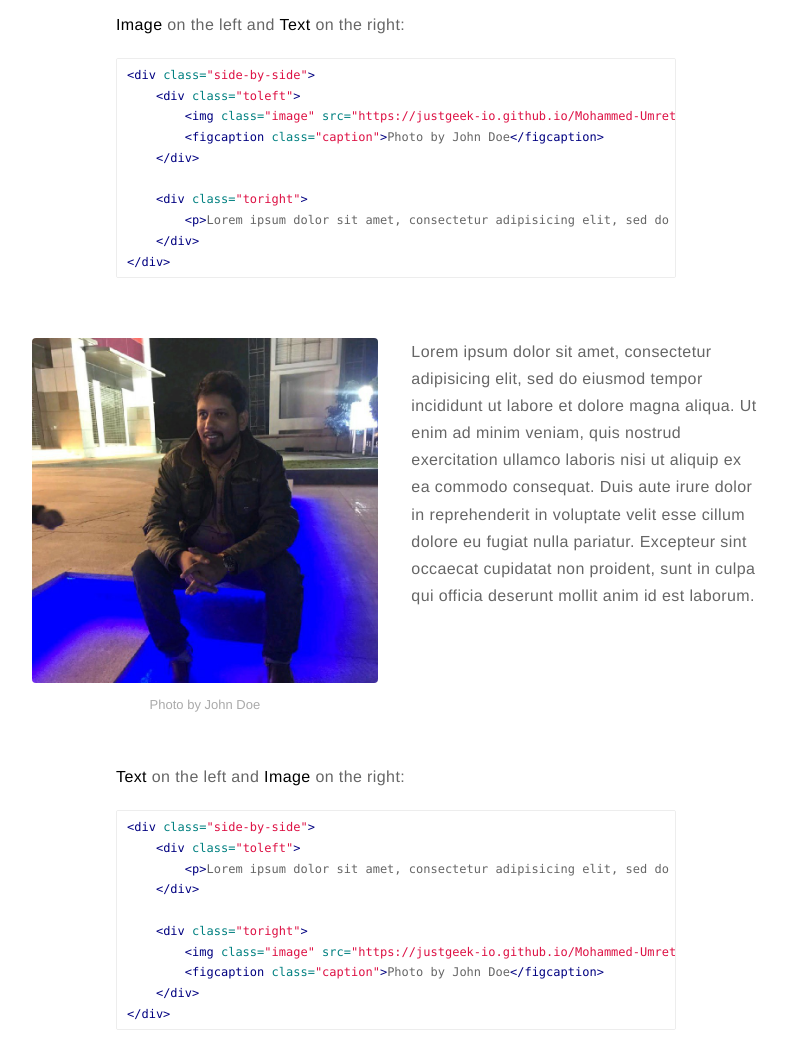
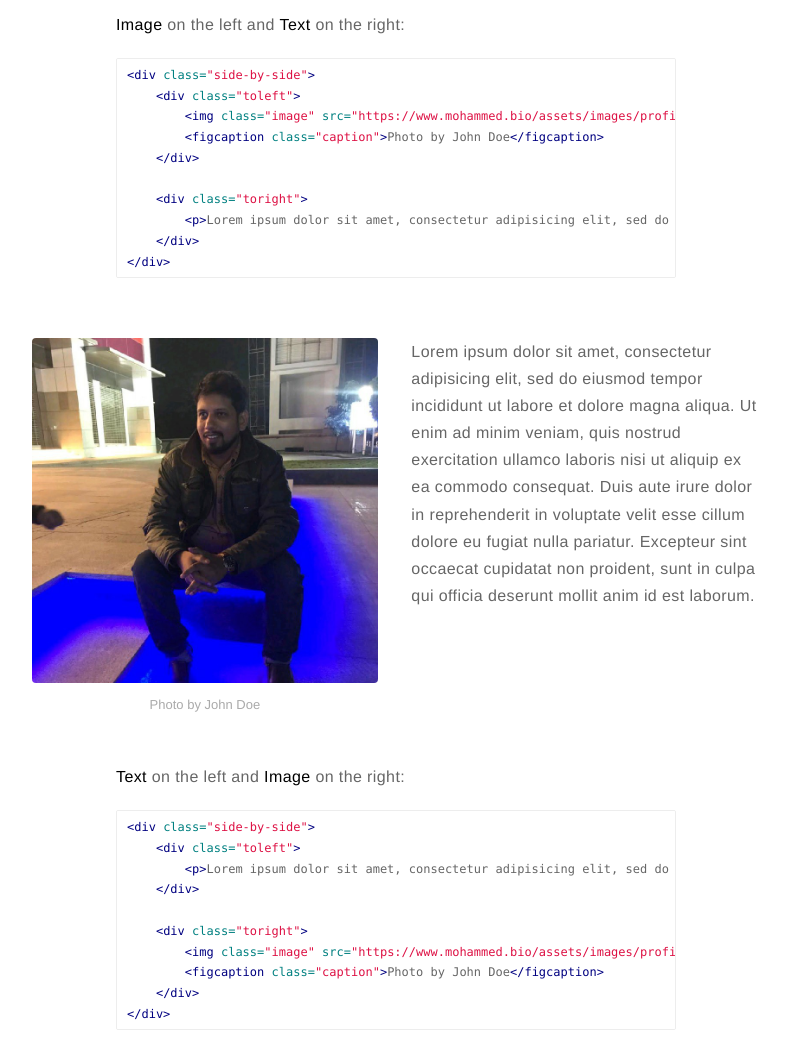
Before and after one commit to justgeek-io/Mohammed-Umrethwala, a Jekyll site: the page built from _posts/2015-02-24-markdown-extra-components.markdown, in a window 1280 px wide and 1400 px high, scrolled down 1070 px. Shown: the part 151-1199 px from the top of the window, without its empty margins (244-1032 px from the left). Built offline with Jekyll 4.4.1, drawn with Linux system fonts in a browser that asks for light colours; nearby versions of some CDN libraries; comment, search, counter and statistics services are not loaded; some of the changed lines change nothing that is shown.

Commit message:
Update _config.yml

```diff
--- a/_config.yml
+++ b/_config.yml
@@ -20,7 +20,7 @@
 resume-external: true
 resume-url: https://google.com/?q=my+resume
 
-url: https://justgeek-io.github.io/Mohammed-Umrethwala
+url: https://www.mohammed.bio
 # your url: https://USERNAME.github.io
 
 permalink: /:title/
```
